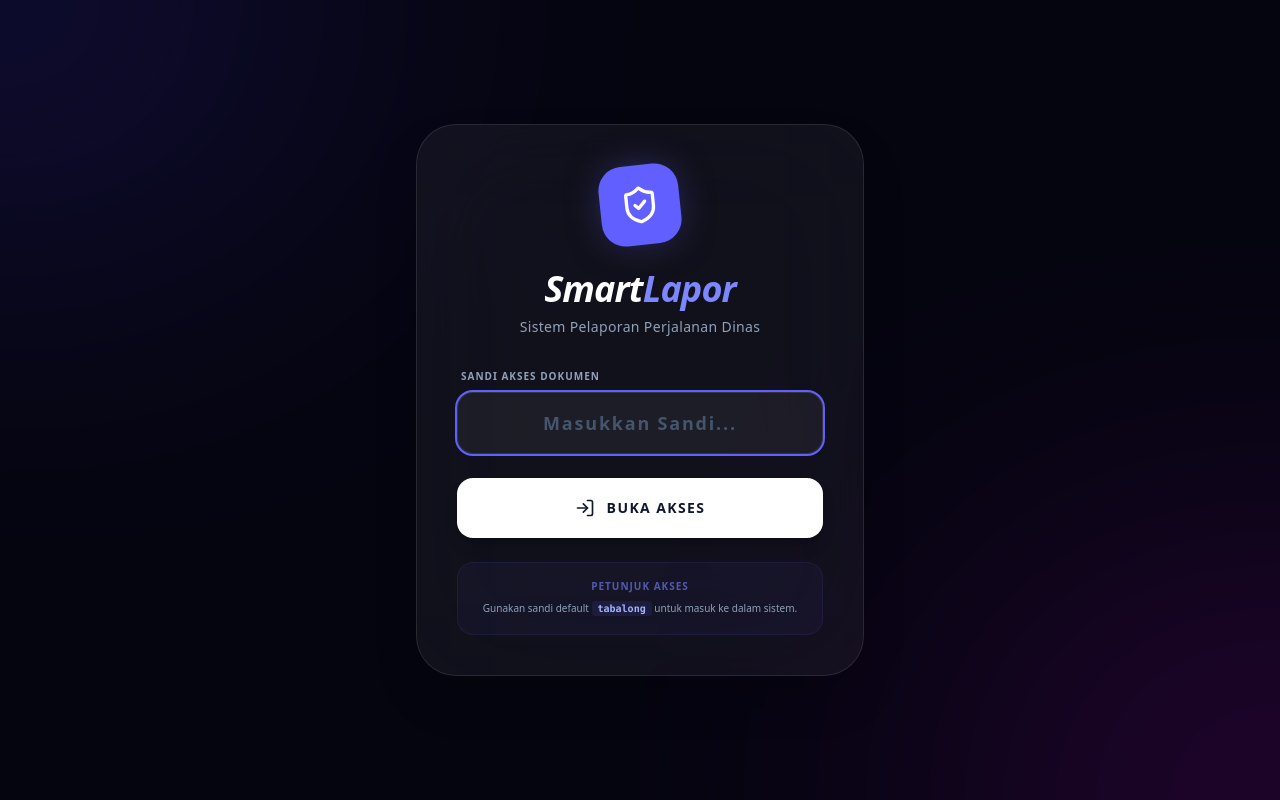
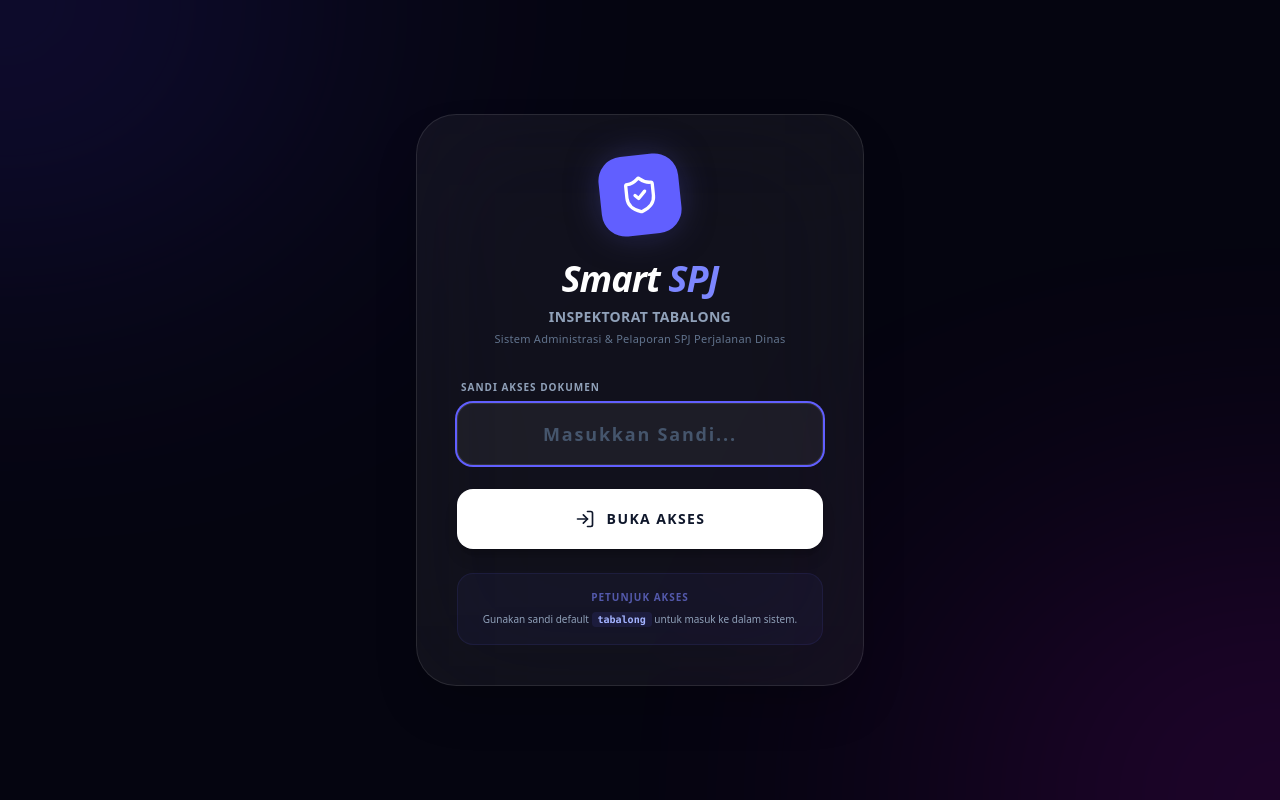
Before and after one commit to pengelolasampah576-creator/Vortex-Perdin, a React (Vite) app: page / in a window 1280 px wide. Built offline with nearby package versions, Linux system fonts and the light colour scheme.

Commit message:
feat: Update application name and branding
Updates the application name and description in metadata.json to reflect "Smart SPJ Inspektorat Tabalong". This change also updates the UI branding and headings in App.tsx to match the new application name and to provide a more specific description.

```diff
--- a/metadata.json
+++ b/metadata.json
@@ -1,6 +1,6 @@
 {
-  "name": "Remix: Remix: Vortex Perdin",
-  "description": "Aplikasi pembuatan dokumen rincian biaya perjalanan dinas dengan format standar perkantoran.",
+  "name": "Smart SPJ Inspektorat Tabalong",
+  "description": "Aplikasi pembuatan dokumen rincian biaya perjalanan dinas dengan format standar perkantoran Inspektorat Tabalong.",
   "requestFramePermissions": [],
   "majorCapabilities": []
 }
--- a/src/App.tsx
+++ b/src/App.tsx
@@ -406,8 +406,9 @@ export default function App() {
               <div className="w-20 h-20 bg-indigo-500 rounded-3xl flex items-center justify-center mb-6 shadow-[0_0_40px_-10px_rgba(99,102,241,0.5)] transform -rotate-6">
                 <ShieldCheck size={40} className="text-white" />
               </div>
-              <h1 className="text-4xl font-black text-white italic tracking-tight mb-2">Smart<span className="text-indigo-400">Lapor</span></h1>
-              <p className="text-slate-400 text-sm font-medium tracking-wide">Sistem Pelaporan Perjalanan Dinas</p>
+              <h1 className="text-4xl font-black text-white italic tracking-tight mb-2">Smart <span className="text-indigo-400">SPJ</span></h1>
+              <p className="text-slate-400 text-sm font-bold tracking-wide uppercase text-indigo-300">Inspektorat Tabalong</p>
+              <p className="text-slate-500 text-[11px] font-medium tracking-wide mt-1">Sistem Administrasi & Pelaporan SPJ Perjalanan Dinas</p>
             </div>
 
             <form onSubmit={handlePasscodeSubmit} className="space-y-6">
@@ -467,8 +468,8 @@ export default function App() {
                   <FileText size={24} />
                 </div>
                 <div>
-                  <h1 className="text-xl font-bold tracking-tight text-white">SmartLapor Pro</h1>
-                  <p className="text-[10px] text-slate-500 font-bold tracking-widest uppercase">Management System</p>
+                  <h1 className="text-lg font-bold tracking-tight text-white leading-tight">Smart SPJ</h1>
+                  <p className="text-[9px] text-indigo-400 font-bold tracking-widest uppercase">Inspektorat Tabalong</p>
                 </div>
               </div>
               <div className="flex items-center gap-2">
```
